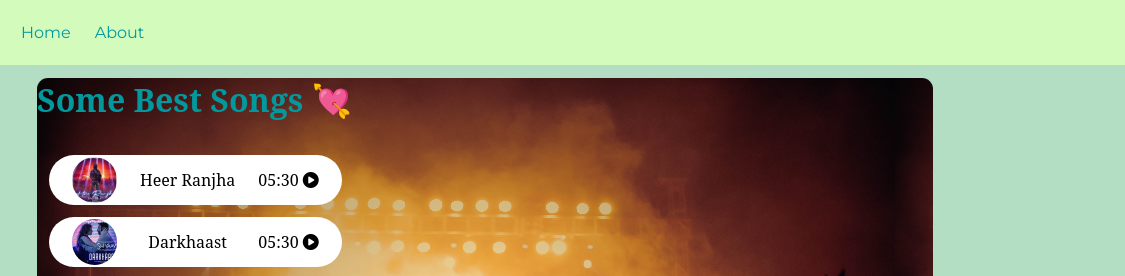
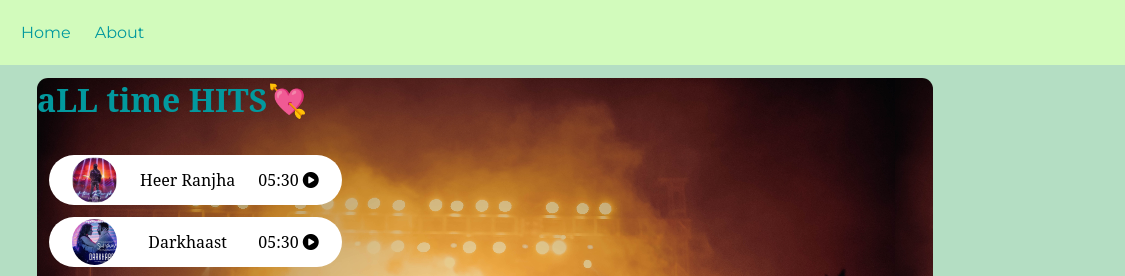
Before and after one commit to raw4321/sp..otify, a plain HTML site: page index.html in a window 1280 px wide. Shown: the top 276 px of the page, 155-1280 px from the left. Drawn offline with Linux system fonts and the light colour scheme.

Commit message:
Update index.html

```diff
--- a/index.html
+++ b/index.html
@@ -22,7 +22,7 @@
 
     <div class="container">
         <div class="songList">
-            <h1>Some Best Songs 💘</h1>
+            <h1>aLL time HITS💘</h1>
             <div class="songItemContainer">
                 <div class="songItem">
                     <img alt="1">
```
